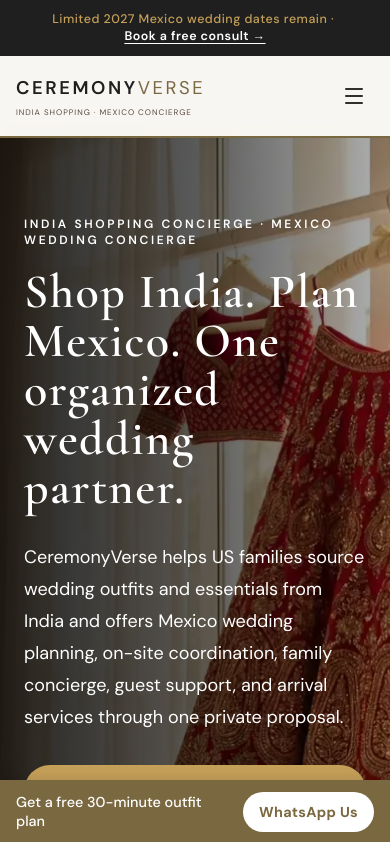
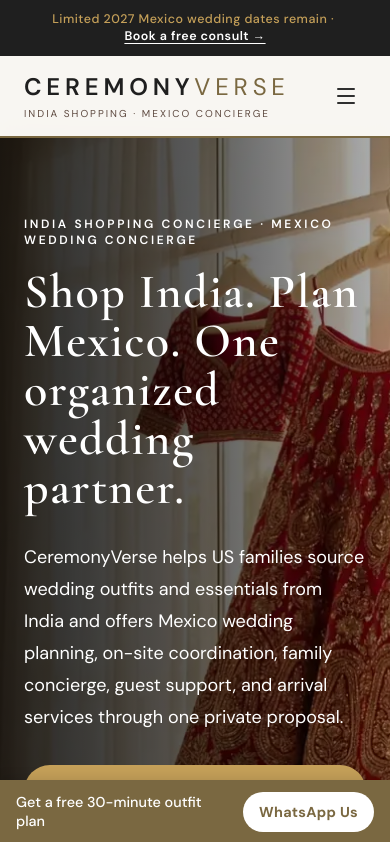
Before and after one commit to leylabernie/v0-ceremony-verse-wedding-concierge, a Next.js app: page / in a window 390 px wide. Shown: the top 842 px of the page. Built offline with nearby package versions, Linux system fonts and the light colour scheme.

Commit message:
Restore original navbar and package typography

```diff
--- a/components/navigation.tsx
+++ b/components/navigation.tsx
@@ -40,27 +40,27 @@ export function Navigation() {
   }
 
   return (
-    <header className="cv-site-header fixed left-0 right-0 z-50 border-b-2 border-brushed-gold bg-muted-rose/95 backdrop-blur-md">
-      <nav className="mx-auto max-w-[1600px] px-4 sm:px-6 lg:px-8 2xl:px-10" aria-label="Main navigation">
-        <div className="cv-navigation-row flex items-center justify-between gap-3">
+    <header className="cv-site-header fixed left-0 right-0 z-50 bg-muted-rose/95 backdrop-blur-md border-b-2 border-brushed-gold">
+      <nav className="w-full px-6 sm:px-8 lg:px-12" aria-label="Main navigation">
+        <div className="cv-navigation-row flex items-center justify-between">
           {/* Logo - Far Left with Two-Tone Styling */}
-          <div className="min-w-0 flex-shrink-0">
+          <div className="flex-shrink-0">
             <Link
               href="/"
               className="flex flex-col items-start group"
               onClick={handleLinkClick}
             >
-              <span className="whitespace-nowrap text-[1.15rem] font-semibold uppercase tracking-[0.14em] text-[#1f1f1f] sm:text-2xl sm:tracking-[0.18em] lg:text-3xl lg:tracking-[0.2em]">
+              <span className="text-2xl sm:text-3xl uppercase tracking-[0.2em] font-semibold text-[#1f1f1f]">
                 CEREMONY<span className="font-light text-[#7a6841]">VERSE</span>
               </span>
-              <span className="mt-0.5 whitespace-nowrap text-[8px] uppercase tracking-[0.12em] text-[#5e4a40] sm:text-[9px] sm:tracking-[0.16em] lg:text-[10px] lg:tracking-[0.2em]">
+              <span className="text-[10px] uppercase tracking-[0.2em] text-[#5e4a40] mt-0.5">
                 India Shopping · Mexico Concierge
               </span>
             </Link>
           </div>
 
           {/* Desktop Navigation - Center, vertically aligned */}
-          <div className="hidden min-w-0 flex-1 items-center justify-center px-3 2xl:flex">
+          <div className="hidden min-[1440px]:flex items-center justify-center flex-1 px-5">
             <div className="flex items-center gap-1">
               {navItems.map((item) => (
                 <Link
@@ -81,13 +81,13 @@ export function Navigation() {
           </div>
 
           {/* CTA Buttons - Far Right */}
-          <div className="hidden flex-shrink-0 items-center gap-3 2xl:flex">
+          <div className="hidden min-[1440px]:flex flex-shrink-0 items-center gap-3">
             <a
               href="https://wa.me/12153419990?text=Hi%20Bhamini!%20I%20found%20CeremonyVerse%20and%20want%20to%20learn%20more."
               target="_blank"
               rel="noopener noreferrer"
               onClick={() => trackLead("whatsapp", "nav")}
-              className="inline-flex items-center gap-2 px-5 py-3 font-bold text-base rounded-full text-white
+              className="hidden min-[1720px]:inline-flex items-center gap-2 px-5 py-3 font-bold text-base rounded-full text-white
                 transition-all duration-300 hover:opacity-90"
               style={{ background: "#25D366" }}
               aria-label="Chat with us on WhatsApp"
@@ -99,17 +99,18 @@ export function Navigation() {
             </a>
             <Link
               href="/contact/"
-              className="inline-block whitespace-nowrap rounded-full border border-midnight-navy bg-transparent px-7 py-3 text-base font-bold text-midnight-navy
+              className="inline-block whitespace-nowrap px-8 py-3 bg-transparent text-midnight-navy border border-midnight-navy font-bold text-base rounded-full
                 transition-all duration-300
                 hover:bg-brushed-gold hover:border-brushed-gold hover:text-white hover:shadow-[0_4px_20px_rgba(197,160,89,0.3)]"
             >
-              Book Free Consultation
+              <span className="min-[1720px]:hidden">Book Consultation</span>
+              <span className="hidden min-[1720px]:inline">Book Free Consultation</span>
             </Link>
           </div>
 
           {/* Mobile Menu Button */}
           <button
-            className="flex-shrink-0 p-2 text-midnight-navy transition-colors hover:text-brushed-gold 2xl:hidden"
+            className="min-[1440px]:hidden p-2 text-midnight-navy hover:text-brushed-gold transition-colors"
             onClick={() => setMobileMenuOpen(!mobileMenuOpen)}
             aria-expanded={mobileMenuOpen}
             aria-label="Toggle navigation menu"
@@ -120,7 +121,7 @@ export function Navigation() {
 
         {/* Mobile Navigation */}
         {mobileMenuOpen && (
-          <div className="max-h-[calc(100vh-var(--cv-announcement-height)-var(--cv-navigation-height))] overflow-y-auto border-t border-brushed-gold/30 py-5 animate-fade-in 2xl:hidden">
+          <div className="min-[1440px]:hidden max-h-[calc(100vh-var(--cv-announcement-height)-var(--cv-navigation-height))] overflow-y-auto py-6 border-t border-brushed-gold/30 animate-fade-in">
             <div className="flex flex-col gap-2">
               {navItems.map((item) => (
                 <Link
```
